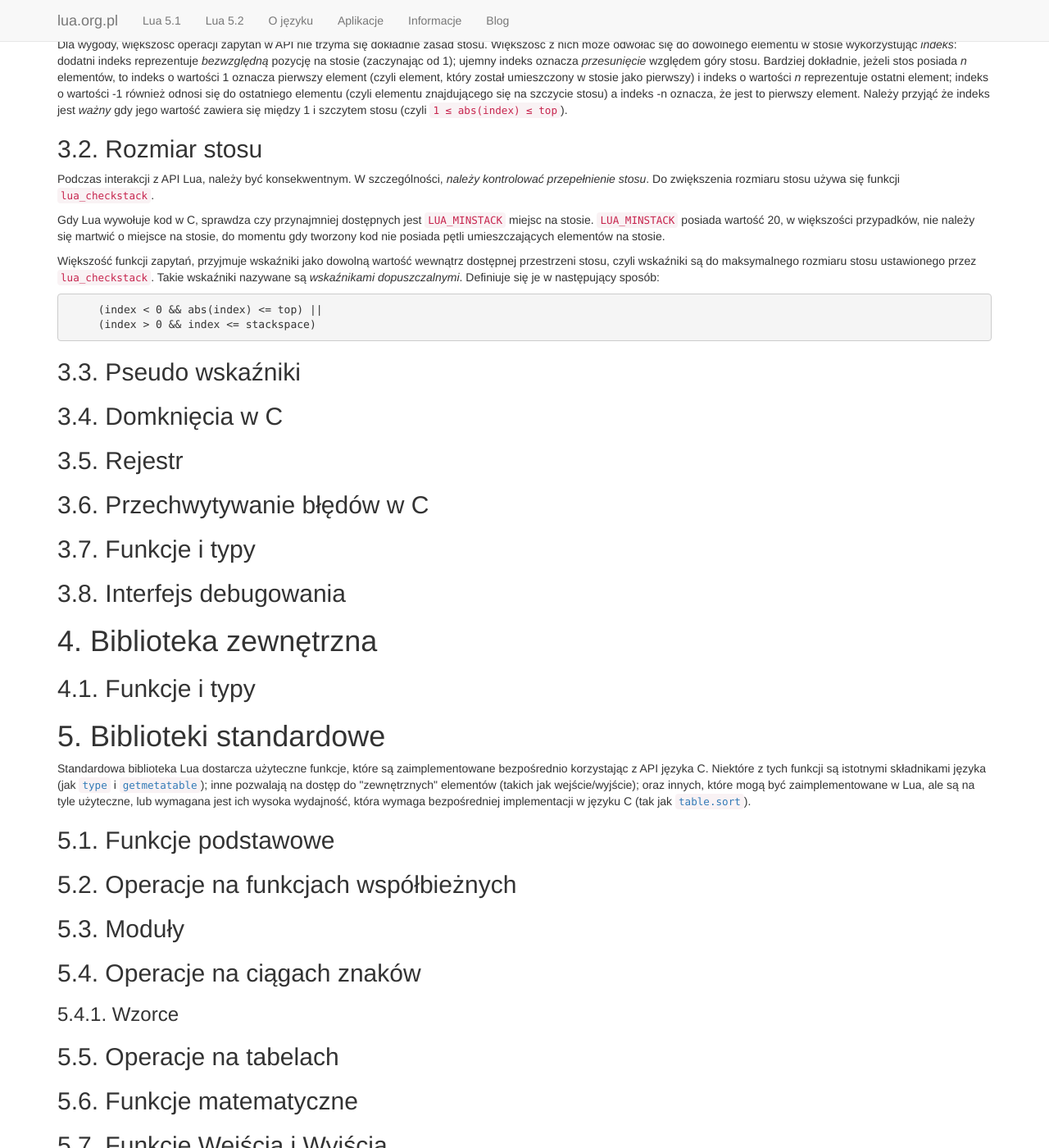
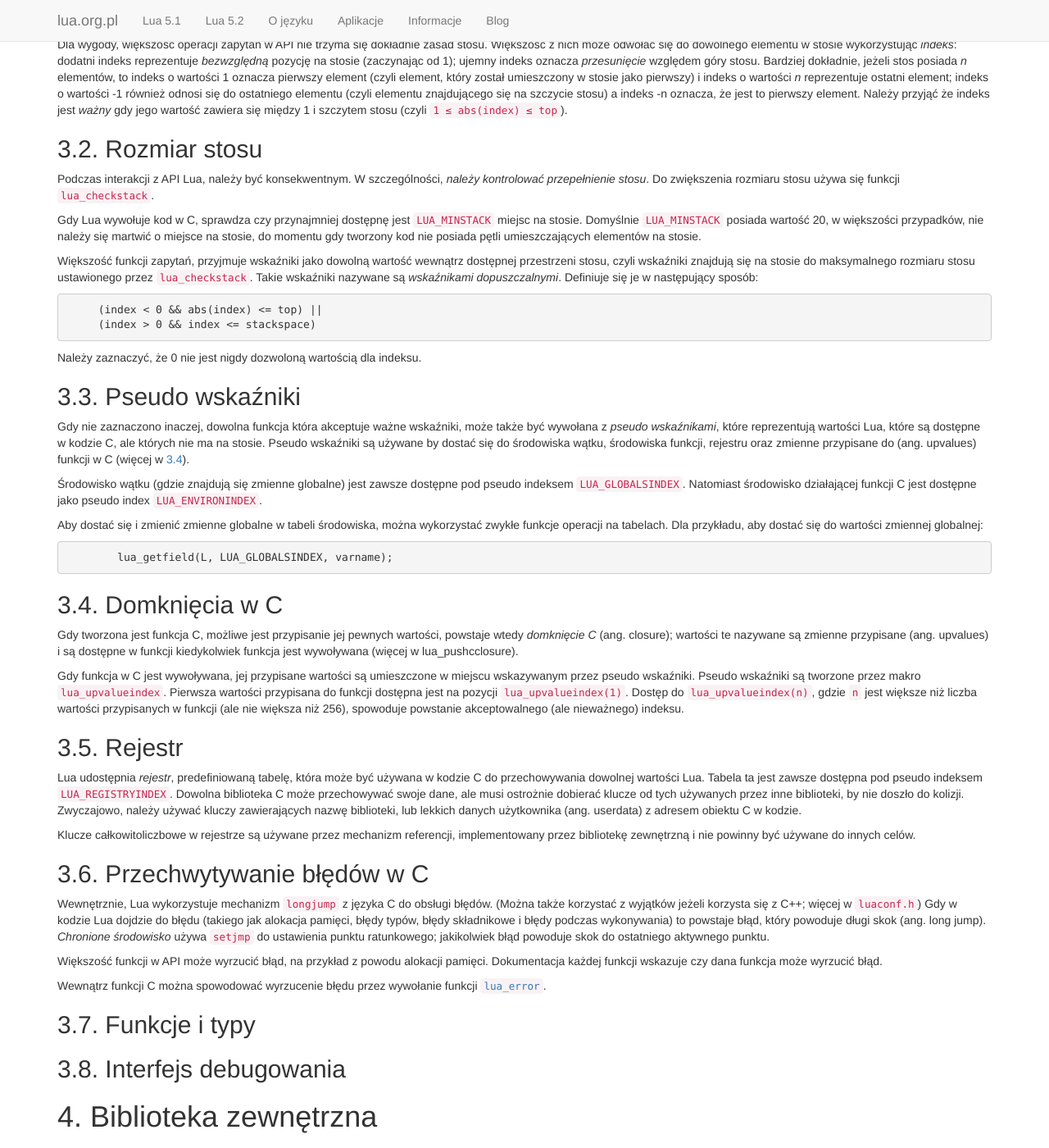
Before and after one commit to BRychlik/lua.org.pl, a Jekyll site: the page built from 5.1/manual.html, in a window 1280 px wide and 1400 px high, scrolled down 21158 px. Shown: the whole window at 82% size. Built offline with Jekyll 4.4.1, drawn with Linux system fonts in a browser that asks for light colours; nearby versions of some CDN libraries; comment, search, counter and statistics services are not loaded; some of the changed text lies outside the part shown.

Commit message:
Poprawki
- w nagłówku
- zagubiony rozdział 3
- czyszczenie z niepotrzebnych plików

```diff
--- a/5.1/manual.html
+++ b/5.1/manual.html
@@ -1175,23 +1175,56 @@ Dla wygody, większość operacji zapytań w API nie trzyma się dokładnie zasa
 Podczas interakcji z API Lua, należy być konsekwentnym. W szczególności, <em>należy kontrolować przepełnienie stosu</em>. Do zwiększenia rozmiaru stosu używa się funkcji <a href="#lua_checkstack"><code>lua_checkstack</code></a>.
 </p>
 <p>
-Gdy Lua wywołuje kod w C, sprawdza czy przynajmniej dostępnych jest <code>LUA_MINSTACK</code> miejsc na stosie. <code>LUA_MINSTACK</code> posiada wartość 20, w większości przypadków, nie należy się martwić o miejsce na stosie, do momentu gdy tworzony kod nie posiada pętli umieszczających elementów na stosie.
+Gdy Lua wywołuje kod w C, sprawdza czy przynajmniej dostępnę jest <code>LUA_MINSTACK</code> miejsc na stosie. Domyślnie <code>LUA_MINSTACK</code> posiada wartość 20, w większości przypadków, nie należy się martwić o miejsce na stosie, do momentu gdy tworzony kod nie posiada pętli umieszczających elementów na stosie.
 </p>
 <p>
-Większość funkcji zapytań, przyjmuje wskaźniki jako dowolną wartość wewnątrz dostępnej przestrzeni stosu, czyli wskaźniki są do maksymalnego rozmiaru stosu ustawionego przez <a href="#lua_checkstack"><code>lua_checkstack</code></a>. Takie wskaźniki nazywane są <em>wskaźnikami dopuszczalnymi</em>. Definiuje się je w następujący sposób:
+Większość funkcji zapytań, przyjmuje wskaźniki jako dowolną wartość wewnątrz dostępnej przestrzeni stosu, czyli wskaźniki znajdują się na stosie do maksymalnego rozmiaru stosu ustawionego przez <a href="#lua_checkstack"><code>lua_checkstack</code></a>. Takie wskaźniki nazywane są <em>wskaźnikami dopuszczalnymi</em>. Definiuje się je w następujący sposób:
 </p>
 <pre>
      (index < 0 && abs(index) <= top) ||
      (index > 0 && index <= stackspace)
 </pre>
+<p>
+Należy zaznaczyć, że 0 nie jest nigdy dozwoloną wartością dla indeksu.
+</p>
 <h2 id="3.3">3.3. Pseudo wskaźniki</h2>
-
+<p>
+Gdy nie zaznaczono inaczej, dowolna funkcja która akceptuje ważne wskaźniki, może także być wywołana z <em>pseudo wskaźnikami</em>, które reprezentują wartości Lua, które są dostępne w kodzie C, ale których nie ma na stosie. Pseudo wskaźniki są używane by dostać się do środowiska wątku, środowiska funkcji, rejestru oraz zmienne przypisane do (ang. upvalues) funkcji w C (więcej w <a href="#3.4">3.4</a>).
+</p>
+<p>
+Środowisko wątku (gdzie znajdują się zmienne globalne) jest zawsze dostępne pod pseudo indeksem <code>LUA_GLOBALSINDEX</code>. Natomiast środowisko działającej funkcji C jest dostępne jako pseudo index <code>LUA_ENVIRONINDEX</code>.
+</p>
+<p>
+Aby dostać się i zmienić zmienne globalne w tabeli środowiska, można wykorzystać zwykłe funkcje operacji na tabelach. Dla przykładu, aby dostać się do wartości zmiennej globalnej:
+</p>
+<pre>
+	lua_getfield(L, LUA_GLOBALSINDEX, varname);
+</pre>
 
 <h2 id="3.4">3.4. Domknięcia w C</h2>
+<p>
+Gdy tworzona jest funkcja C, możliwe jest przypisanie jej pewnych wartości, powstaje wtedy <em>domknięcie C</em> (ang. closure); wartości te nazywane są zmienne przypisane (ang. upvalues) i są dostępne w funkcji kiedykolwiek funkcja jest wywoływana (więcej w <a href="#lua_pushcclosure"></a>lua_pushcclosure</a>).
+</p>
+<p>Gdy funkcja w C jest wywoływana, jej przypisane wartości są umieszczone w miejscu wskazywanym przez pseudo wskaźniki. Pseudo wskaźniki są tworzone przez makro <code>lua_upvalueindex</code>. Pierwsza wartości przypisana do funkcji dostępna jest na pozycji <code>lua_upvalueindex(1)</code>. Dostęp do <code>lua_upvalueindex(n)</code>, gdzie <code>n</code> jest większe niż liczba wartości przypisanych w funkcji (ale nie większa niż 256), spowoduje powstanie akceptowalnego (ale nieważnego) indeksu.
+</p>
 
 <h2 id="3.5">3.5. Rejestr</h2>
+<p>
+Lua udostępnia <em>rejestr</em>, predefiniowaną tabelę, która może być używana w kodzie C do przechowywania dowolnej wartości Lua. Tabela ta jest zawsze dostępna pod pseudo indeksem <code>LUA_REGISTRYINDEX</code>. Dowolna biblioteka C może przechowywać swoje dane, ale musi ostrożnie dobierać klucze od tych używanych przez inne biblioteki, by nie doszło do kolizji. Zwyczajowo, należy używać kluczy zawierających nazwę biblioteki, lub lekkich danych użytkownika (ang. userdata) z adresem obiektu C w kodzie.
+</p>
+<p>
+Klucze całkowitoliczbowe w rejestrze są używane przez mechanizm referencji, implementowany przez bibliotekę zewnętrzną i nie powinny być używane do innych celów.
+</p>
 
 <h2 id="3.6">3.6. Przechwytywanie błędów w C</h2>
+
+<p>
+Wewnętrznie, Lua wykorzystuje mechanizm <code>longjump</code> z języka C do obsługi błędów. (Można także korzystać z wyjątków jeżeli korzysta się z C++; więcej w <code>luaconf.h</code>) Gdy w kodzie Lua dojdzie do błędu (takiego jak alokacja pamięci, błędy typów, błędy składnikowe i błędy podczas wykonywania) to powstaje błąd, który powoduje długi skok (ang. long jump). <em>Chronione środowisko</em> używa <code>setjmp</code> do ustawienia punktu ratunkowego; jakikolwiek błąd powoduje skok do ostatniego aktywnego punktu.
+</p>
+<p>
+Większość funkcji w API może wyrzucić błąd, na przykład z powodu alokacji pamięci. Dokumentacja każdej funkcji wskazuje czy dana funkcja może wyrzucić błąd.
+</p>
+<p>Wewnątrz funkcji C można spowodować wyrzucenie błędu przez wywołanie funkcji <code><a href="#lua_error">lua_error</a></code>.</p>
 
 <h2 id="3.7">3.7. Funkcje i typy</h2>
 
--- a/_config.yml
+++ b/_config.yml
@@ -1,7 +1,7 @@
 # Site settings
 
 url: "http://lua.org.pl" # the base hostname & protocol for your site
-date: 2015-12-31
+date: 2016-01-05
 
 # Build settings
 markdown: kramdown
--- a/_layouts/default.html
+++ b/_layouts/default.html
@@ -28,7 +28,7 @@
                     <span class="icon-bar"></span>
                     <span class="icon-bar"></span>
                 </button>
-                <a class="navbar-brand" href="/">lua.org.pl</a>
+                <a class="navbar-brand" href="/"><span class="visible-xs-inline">{{ page.title }}</span><span class="hidden-xs">lua.org.pl</span></a>
             </div>
             <div class="navbar-collapse collapse">
                 <ul class="nav navbar-nav">
@@ -47,7 +47,7 @@
     </div>
     <footer class="footer-line">
         <div class="container">
-            <p>Ostatnia modyfikacja {{ site.["date""] }}</p>
+            <p>Ostatnia modyfikacja: {{ site.["date"] }}</p>
         </div>
     </footer>
     <script>
```
Also changed, not shown: historia/index.html (deleted, +0 -53 lines).
